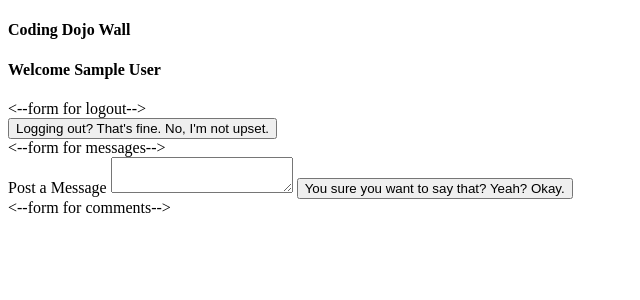
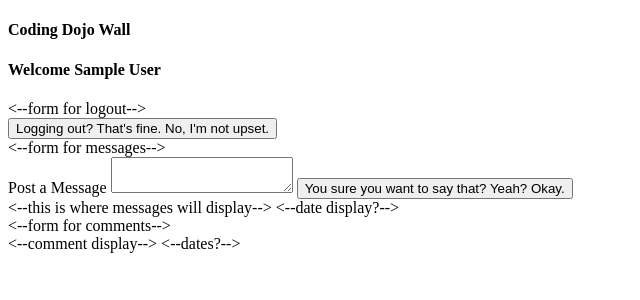
Before and after one commit to aileapatrinely/PHPTheWall, a PHP site: page /success.php in a window 1280 px wide. Shown: the top 300 px of the page, without its empty margins (0-640 px from the left). Run offline with PHP 8.4, Linux system fonts and the light colour scheme; the visitor is signed in with stand-in values (Sample User, id 1).

Commit message:
more code comments and starts for each loop for displaying messages

```diff
--- a/success.php
+++ b/success.php
@@ -25,11 +25,15 @@
         <textarea id="messaage" name="message"></textarea>
         <input type="submit" value="You sure you want to say that? Yeah? Okay.">
 </form>
+<--this is where messages will display-->
+<--date display?-->
 </div>
 <div>
 <--form for comments-->
 <form action="process.php" method="post">
 </form>
+<--comment display-->
+<--dates?-->
 </div>
 </body>
 </html>
```
